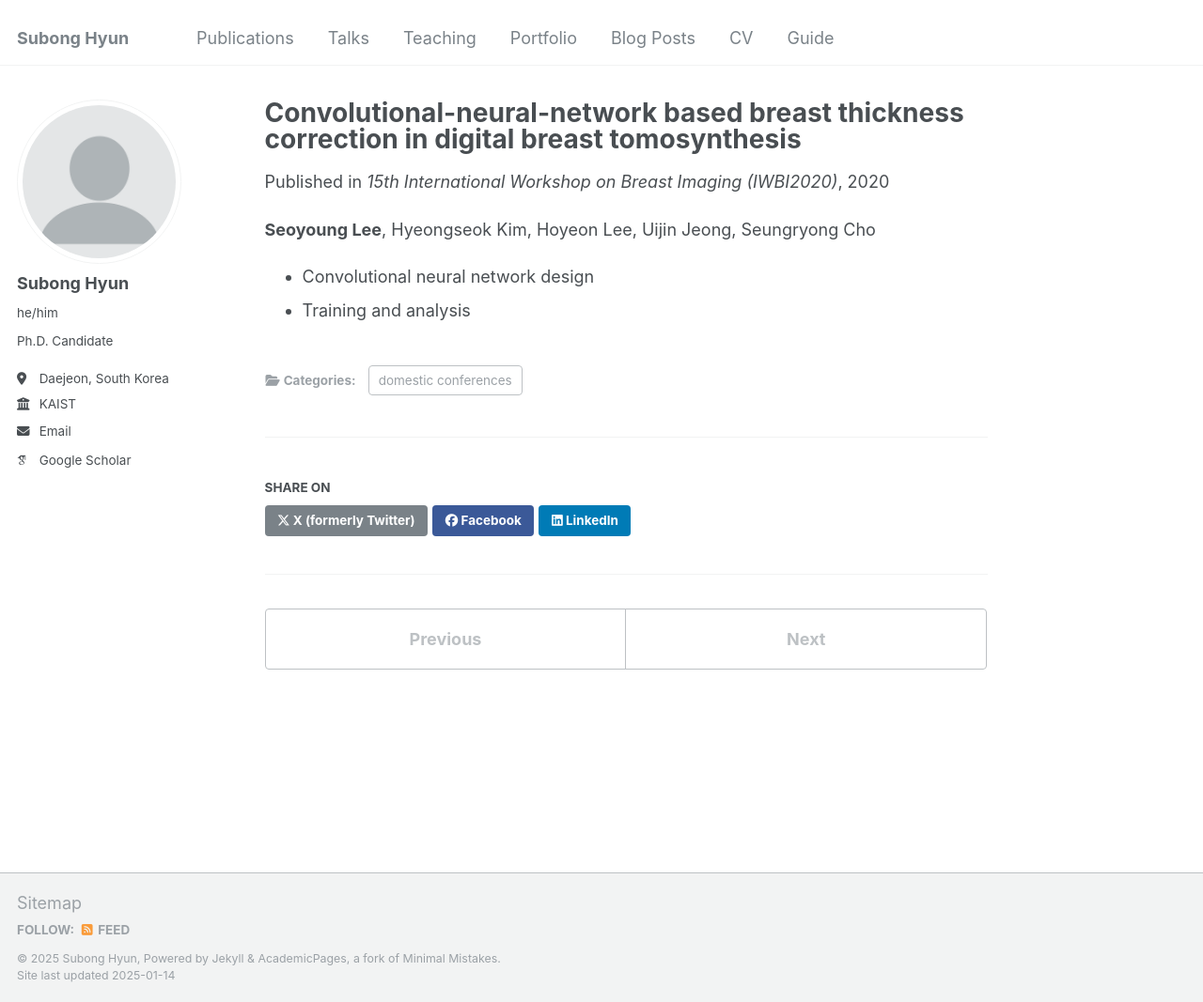
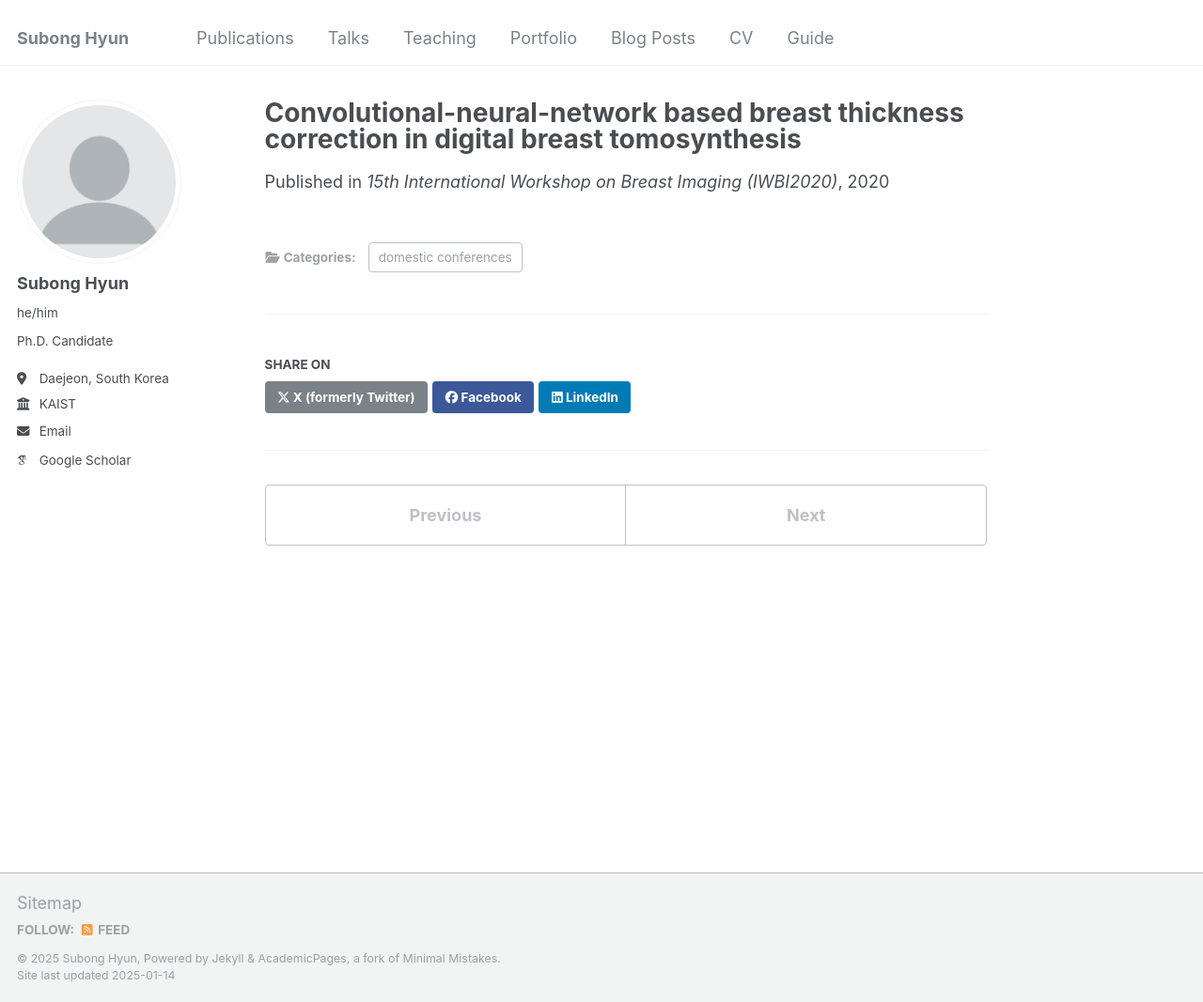
Before and after one commit to SubongHyun/subonghyun.github.io, a Jekyll site: the page built from _publications/2009-10-01-paper-title-number-1.md, in a window 1280 px wide and 1067 px high. Shown: the whole window at 94% size. Built offline with Jekyll 4.4.1, drawn with Linux system fonts in a browser that asks for light colours; some web fonts are replaced.

Commit message:
Update 2009-10-01-paper-title-number-1.md

```diff
--- a/_publications/2009-10-01-paper-title-number-1.md
+++ b/_publications/2009-10-01-paper-title-number-1.md
@@ -2,15 +2,10 @@
 title: "Convolutional-neural-network based breast thickness correction in digital breast tomosynthesis"
 collection: publications
 category: domestic conferences
-permalink: /publication/2020-05-22-Convolutional-neural-network based breast thickness correction in digital breast tomosynthesis
+permalink: /
 authors: '**Seoyoung Lee**, Hyeongseok Kim, Hoyeon Lee, Uijin Jeong, Seungryong Cho'
 excerpt: ''
 date: 2020-05-22
 venue: '15th International Workshop on Breast Imaging (IWBI2020)'
-paperurl: 'https://www.spiedigitallibrary.org/conference-proceedings-of-spie/11513/2560909/Convolutional-neural-network-based-breast-thickness-correction-in-digital-breast/10.1117/12.2560909.full'
+paperurl:
 ---
-
-
-**Seoyoung Lee**, Hyeongseok Kim, Hoyeon Lee, Uijin Jeong, Seungryong Cho
-- Convolutional neural network design
-- Training and analysis
```
